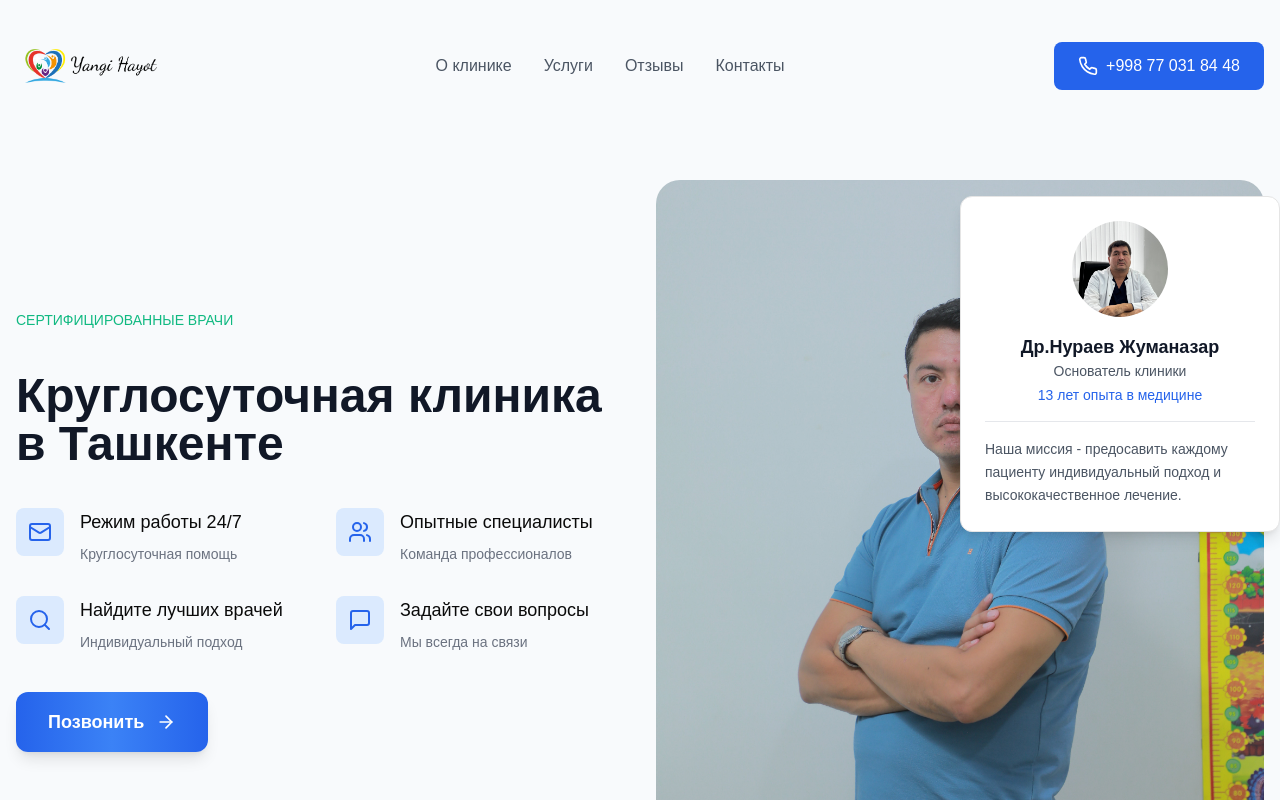
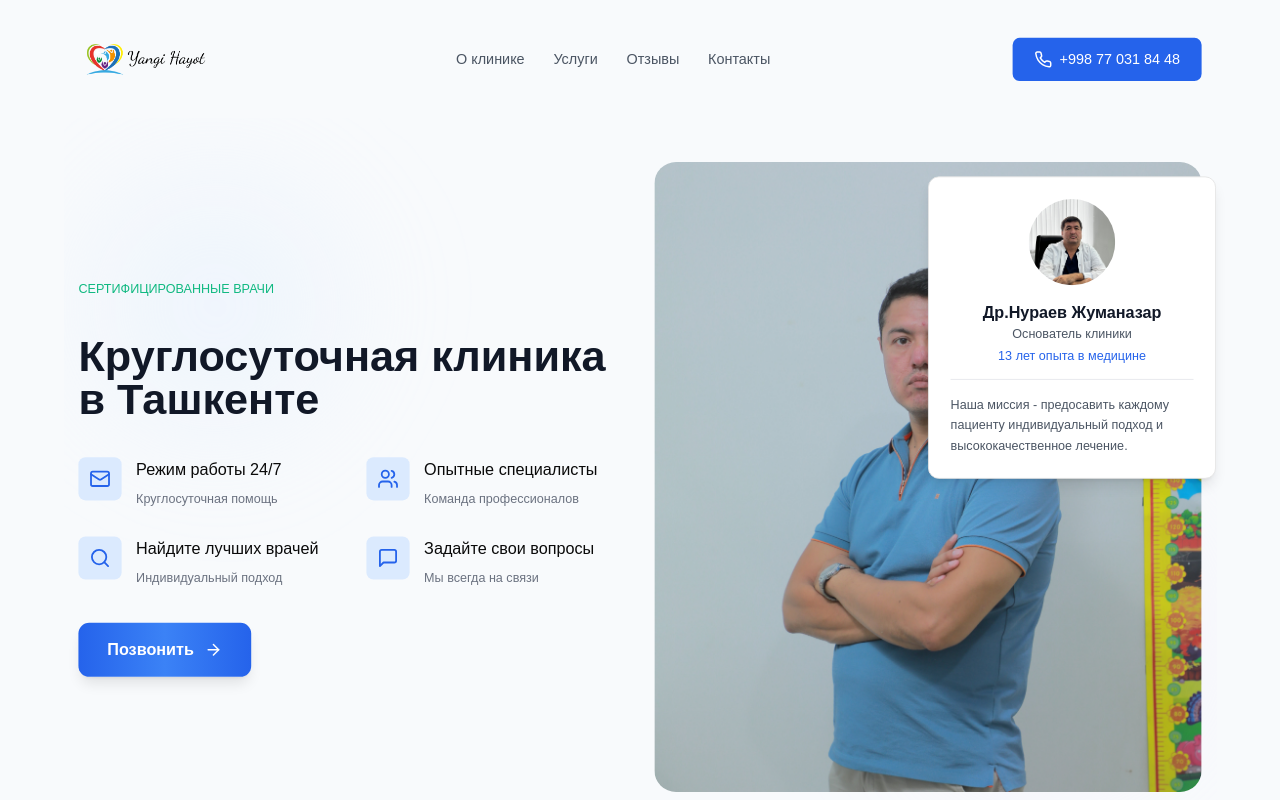
Before and after one commit to quyosh555/yangihayotdiagnostika, a Next.js app: page / in a window 1280 px wide. Shown: the top 800 px of the page. Built offline with nearby package versions, Linux system fonts and the light colour scheme.

Commit message:
Update landing-page.tsx

```diff
--- a/components/landing-page.tsx
+++ b/components/landing-page.tsx
@@ -313,7 +313,7 @@ export function LandingPageComponent() {
           })}
         </script>
       </Head>
-      <div className="min-h-screen bg-[#F8FAFC]">
+      <div className="min-h-screen bg-[#F8FAFC]" style={{ transform: 'scale(0.9)', transformOrigin: 'top center', width: '111.11%', marginLeft: '-5.56%' }}>
         {/* Header Section */}
         <header className="container mx-auto px-4 py-6">
           <div className="flex items-center justify-between">
```
